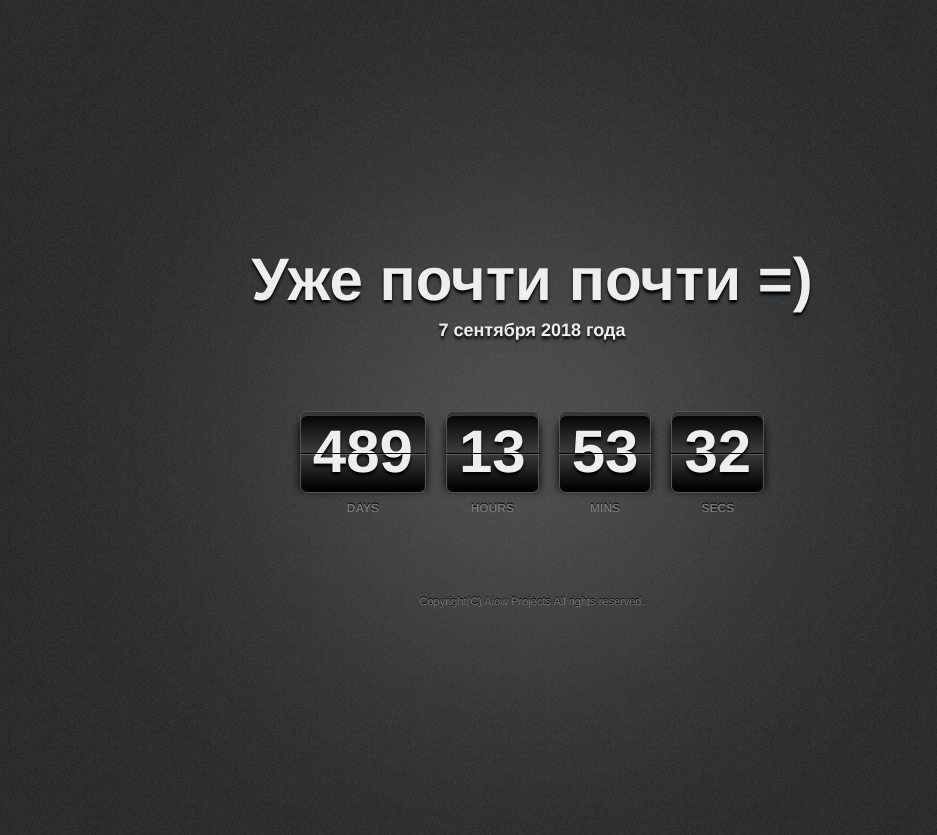
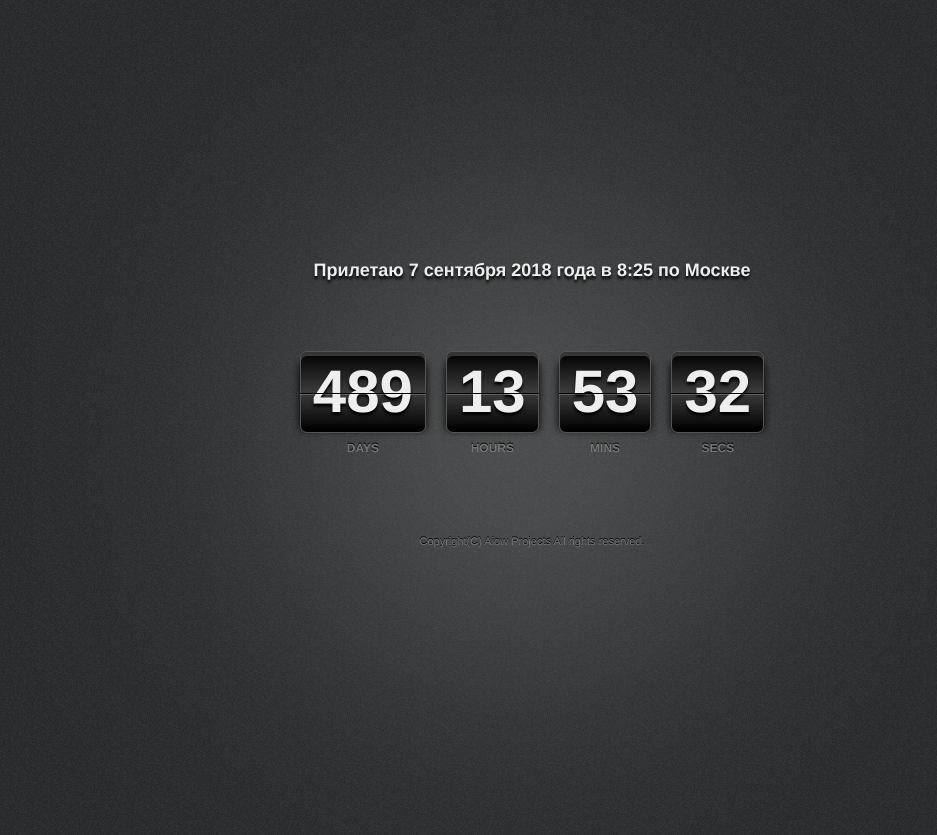
Before and after one commit to gojects/gojects.github.io, a Jekyll site: the page 7/index.html, which Jekyll copies as it is, in a window 1280 px wide. Shown: the top 835 px of the page, without its empty margins (108-1045 px from the left). Built offline with Jekyll 4.4.1, drawn with Linux system fonts in a browser that asks for light colours.

Commit message:
Update index.html

```diff
--- a/7/index.html
+++ b/7/index.html
@@ -10,8 +10,8 @@
 <body>
   <div class="bg-gradient"></div>
   <div class="container">
-    <h1>Уже почти почти =)</h1>
-    <h2>7 сентября 2018 года</h2>
+    <h1></h1>
+    <h2>Прилетаю 7 сентября 2018 года в 8:25 по Москве</h2>
     <div id="CDT"></div>
     <footer>
       <p>
```
Also changed, not shown: other parts of 7/index.html (+1 -1 lines).
